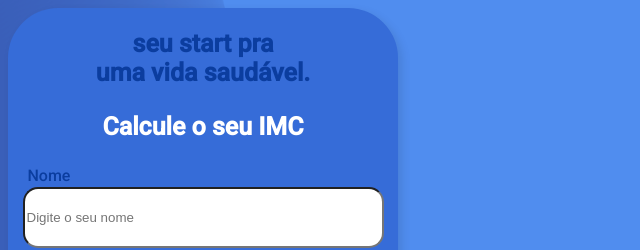
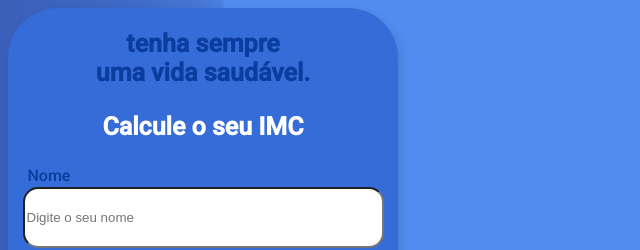
Before and after one commit to andinvm/CALC-IMC-SMART, a plain HTML site: page index.html in a window 1280 px wide. Shown: the top 250 px of the page, 0-640 px from the left. Drawn offline with Linux system fonts and the light colour scheme.

Commit message:
atualização 3

```diff
--- a/index.html
+++ b/index.html
@@ -14,7 +14,7 @@
     <div class="container">
         <div class="box">
             <div class="title">
-                <h2>seu start pra <br> uma vida saudável.</h2>
+                <h2>tenha sempre <br> uma vida saudável.</h2>
             </div>
 
             <div class="subtitle">
--- a/style.css
+++ b/style.css
@@ -82,7 +82,7 @@ label {
 }
 
 .form1 input ::placeholder {
-
+    align-content: center;
 }
 
 .buttons {
```
